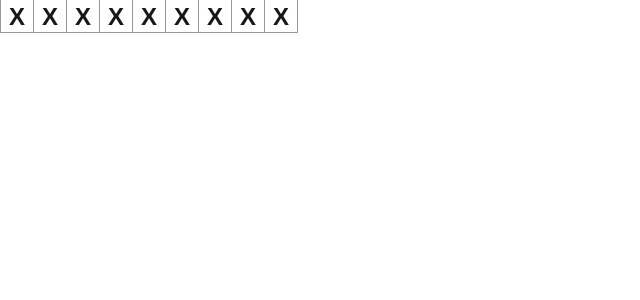
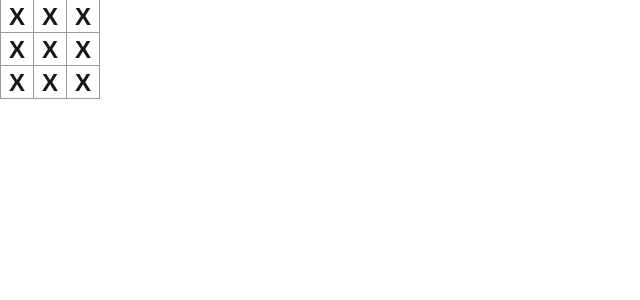
Before and after one commit to ShuntaOkuhara/quicknetwork_intern2025_ver2, a Next.js app in the folder src/: page /tic-tac-toe in a window 1280 px wide. Shown: the top 300 px of the page, without its empty margins (0-640 px from the left). Built offline with nearby package versions, Linux system fonts and the light colour scheme.

Commit message:
3*3の盤面

```diff
--- a/src/app/globals.css
+++ b/src/app/globals.css
@@ -38,3 +38,9 @@ body {
   text-align: center;
   width: 34px;
 }
+
+.board-row:after {
+  clear: both;
+  content: '';
+  display: table;
+}
--- a/src/app/tic-tac-toe/page.tsx
+++ b/src/app/tic-tac-toe/page.tsx
@@ -1,15 +1,21 @@
 export default function TicTacToe() {
   return (
     <>
+      <div className="board-row">
         <button className="square">X</button>
         <button className="square">X</button>
         <button className="square">X</button>
+      </div>
+      <div className="board-row">
         <button className="square">X</button>
         <button className="square">X</button>
         <button className="square">X</button>
+      </div>
+      <div className="board-row">
         <button className="square">X</button>
         <button className="square">X</button>
         <button className="square">X</button>
+      </div>
     </>
   );
 }
```
Also changed, not shown: 1 other file (tests, documents, lock files or other folders). Lines whose indentation alone changed are shown as unchanged.
